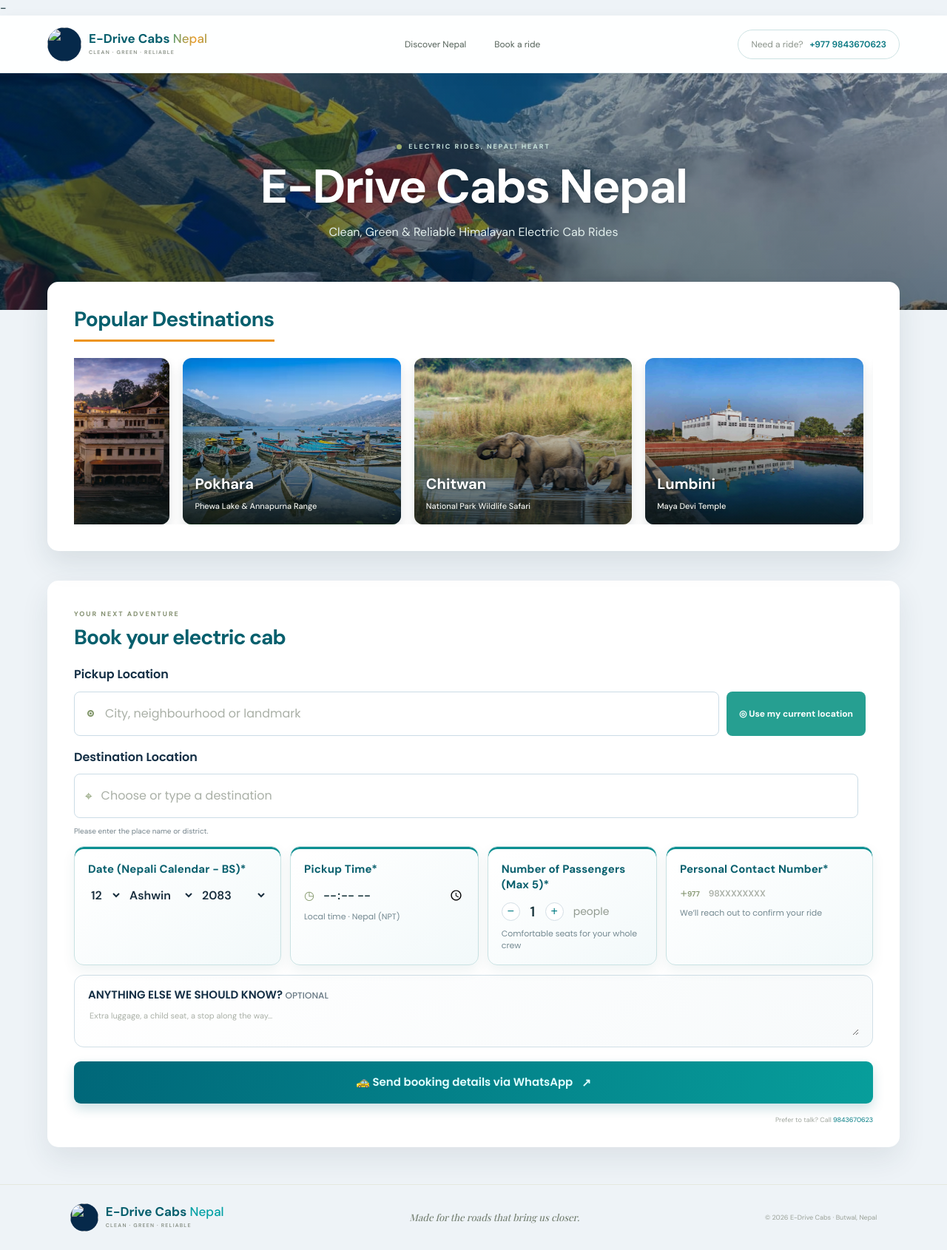
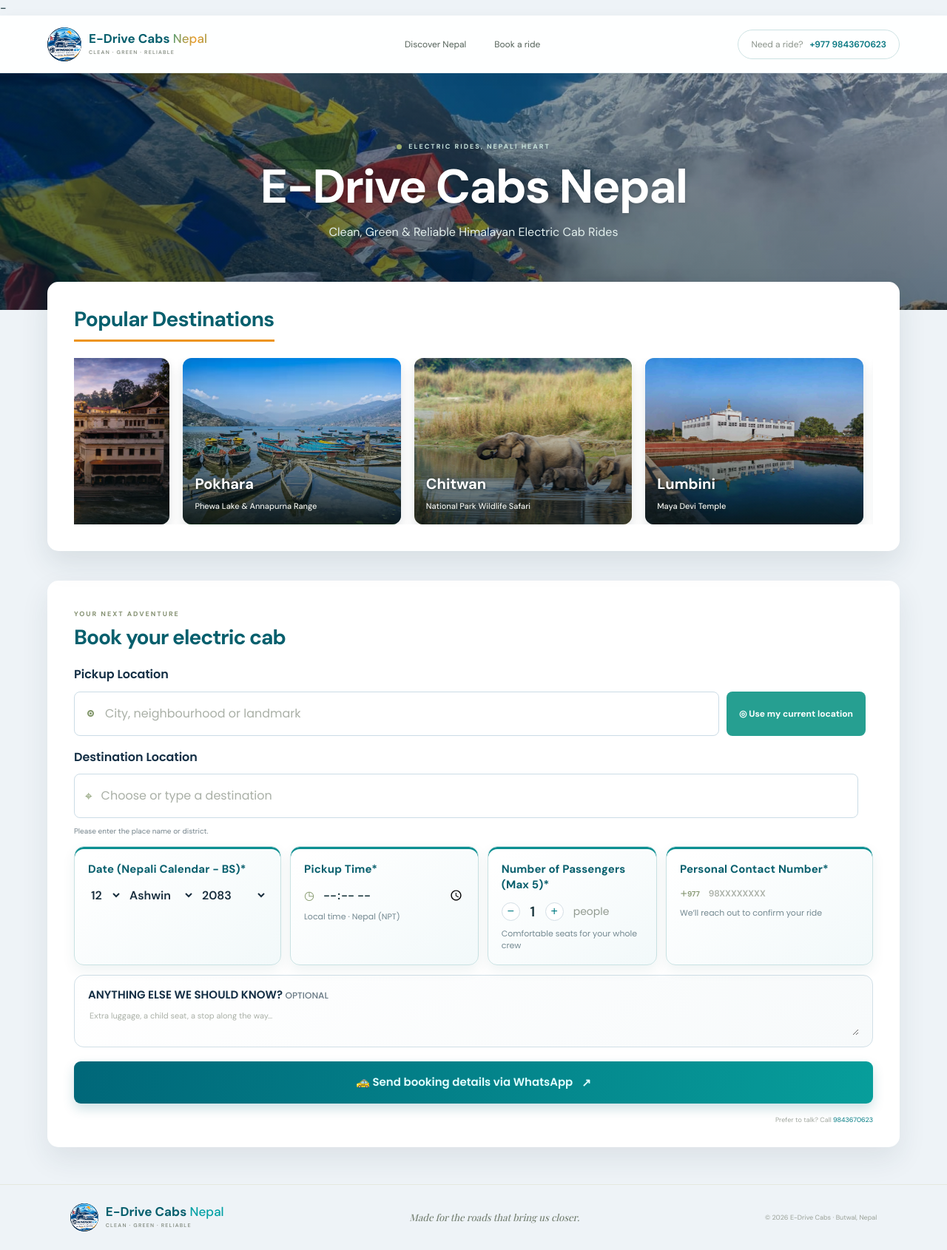
Before and after one commit to sudipgc67/E-drive-booking, a plain HTML site: page index.html in a window 1280 px wide. Shown: the whole page at 74% size. Drawn offline with nearby package versions, Linux system fonts and the light colour scheme; files whose address does not match are found by name.

Commit message:
Update index.html

```diff
--- a/index.html
+++ b/index.html
@@ -14,7 +14,7 @@
 </head>
 <body>
   <header class="topbar">
-    <a class="brand" href="#home" aria-label="E-Drive Cabs Nepal home"><span class="brand-mark"><img src="assets/windsor-ev-logo.jpg" alt=""></span><span>E-Drive Cabs<span class="brand-ev"> Nepal</span><small>CLEAN · GREEN · RELIABLE</small></span></a>
+    <a class="brand" href="#home" aria-label="E-Drive Cabs Nepal home"><span class="brand-mark"><img src="windsor-ev-logo.jpg" alt=""></span><span>E-Drive Cabs<span class="brand-ev"> Nepal</span><small>CLEAN · GREEN · RELIABLE</small></span></a>
     <nav><a href="#destinations">Discover Nepal</a><a href="#booking">Book a ride</a></nav>
     <a class="call-link" href="tel:+9779843670623"><span>Need a ride?</span> +977 9843670623</a>
   </header>
@@ -76,7 +76,7 @@
         </div>
       </div>
     </section>
-    <footer><a class="brand footer-brand" href="#home"><span class="brand-mark"><img src="assets/windsor-ev-logo.jpg" alt=""></span><span>E-Drive Cabs<span class="brand-ev"> Nepal</span><small>CLEAN · GREEN · RELIABLE</small></span></a><p>Made for the roads that bring us closer.</p><span>© 2026 E-Drive Cabs · Butwal, Nepal</span></footer>
+    <footer><a class="brand footer-brand" href="#home"><span class="brand-mark"><img src="windsor-ev-logo.jpg" alt=""></span><span>E-Drive Cabs<span class="brand-ev"> Nepal</span><small>CLEAN · GREEN · RELIABLE</small></span></a><p>Made for the roads that bring us closer.</p><span>© 2026 E-Drive Cabs · Butwal, Nepal</span></footer>
   </main>
   <script src="script.js"></script>
 </body>
```
